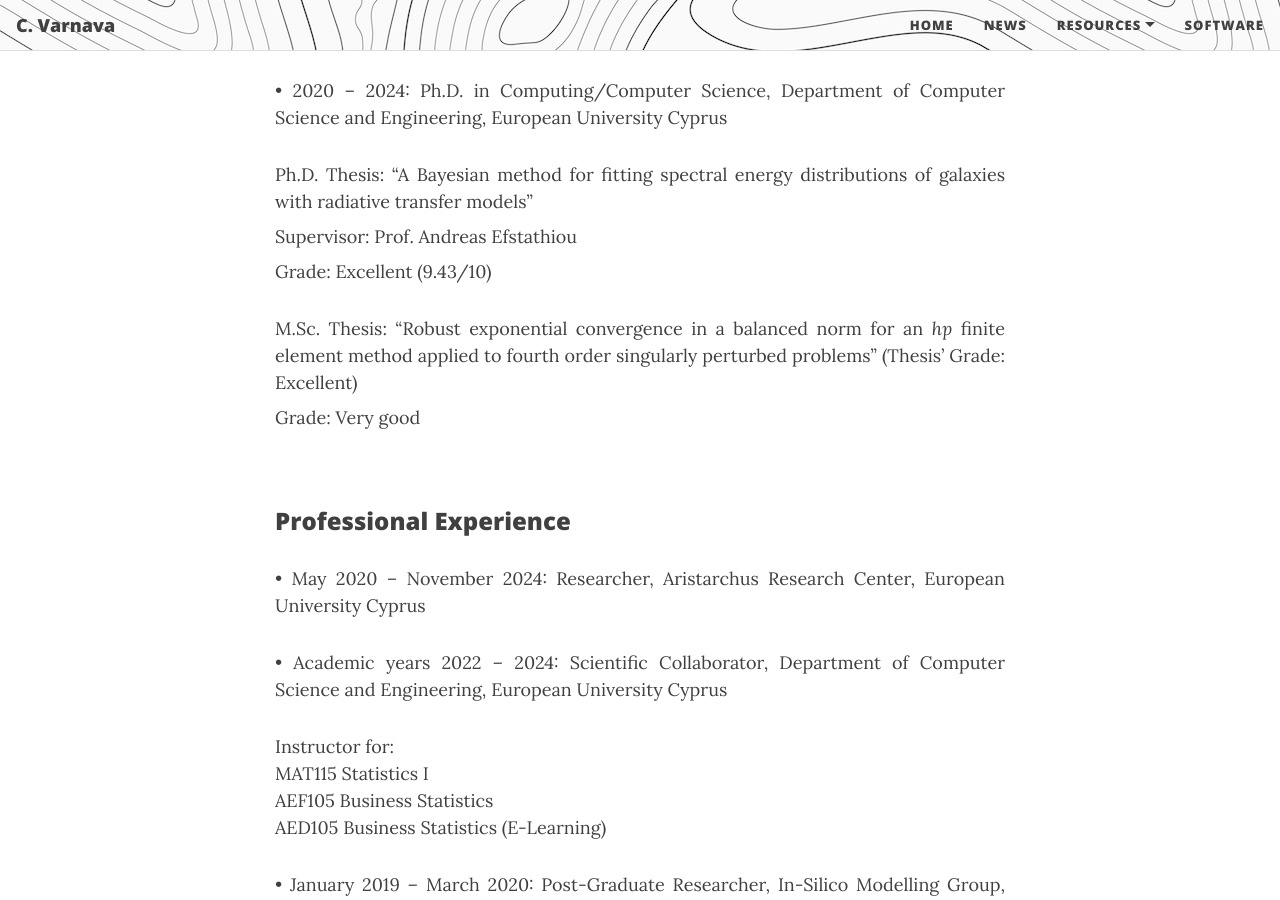
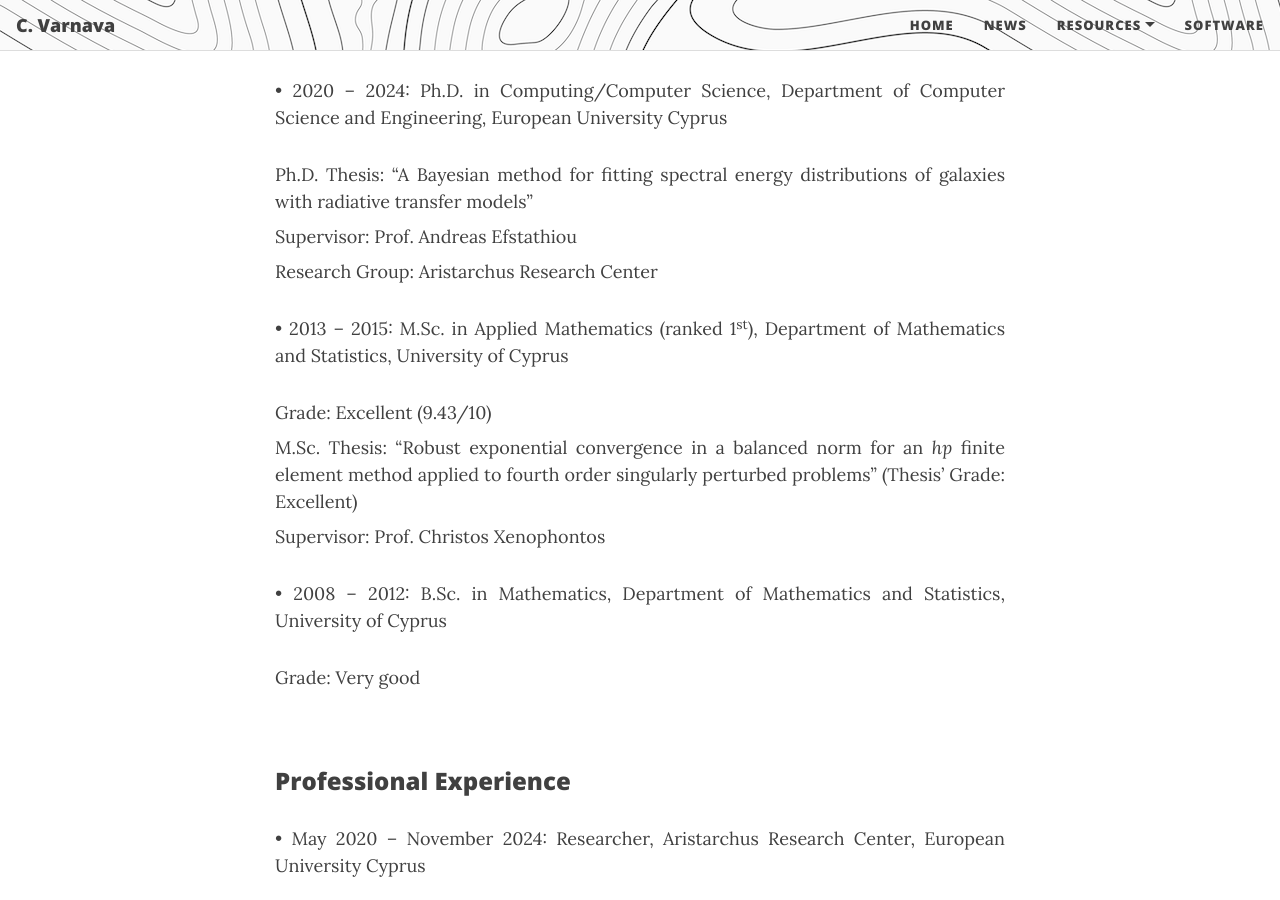
Before and after one commit to ch-var/ch-var.github.io, a Jekyll site: the page built from cv.html, in a window 1280 px wide and 900 px high, scrolled down 272 px. Built offline with Jekyll 4.4.1, drawn with Linux system fonts in a browser that asks for light colours; formulas are drawn with MathJax 3.

Commit message:
Update cv.html

```diff
--- a/cv.html
+++ b/cv.html
@@ -7,13 +7,13 @@ mathjax: true
 <p style="font-family: var(--header-font); font-weight: 800; line-height: 1.1; font-size: 1.5rem; margin-top: 1.25rem;">Education</p>
 <p>
 <p align='justify'>&#8226; 2020 – 2024: Ph.D. in Computing/Computer Science, Department of Computer Science and Engineering, European University Cyprus</p>
-<p align='justify' style="margin-top: 0px; margin-bottom: 8px;">Ph.D. Thesis: “A Bayesian method for fitting spectral energy distributions of galaxies with radiative transfer models”</p>
+<p align='justify' style="margin-top: 8px; margin-bottom: 8px;">Ph.D. Thesis: “A Bayesian method for fitting spectral energy distributions of galaxies with radiative transfer models”</p>
 <p align='justify' style="margin-top: 0px; margin-bottom: 8px;">Supervisor: Prof. Andreas Efstathiou</p>
-<p align='justify' style="margin-top: 0px;>Research Group: Aristarchus Research Center</p>
+<p align='justify' style="margin-top: 0px;">Research Group: Aristarchus Research Center</p>
 <p align='justify'>&#8226; 2013 – 2015: M.Sc. in Applied Mathematics (ranked 1<sup>st</sup>), Department of Mathematics and Statistics, University of Cyprus</p>
 <p align='justify' style="margin-top: 0px; margin-bottom: 8px;">Grade: Excellent (9.43/10)</p>
 <p align='justify' style="margin-top: 0px; margin-bottom: 8px;">M.Sc. Thesis: “Robust exponential convergence in a balanced norm for an <i>hp</i> finite element method applied to fourth order singularly perturbed problems” (Thesis’ Grade: Excellent)</p>
-<p align='justify' style="margin-top: 0px;>Supervisor: Prof. Christos Xenophontos</p>
+<p align='justify' style="margin-top: 0px;">Supervisor: Prof. Christos Xenophontos</p>
 <p align='justify'>&#8226; 2008 – 2012: B.Sc. in Mathematics, Department of Mathematics and Statistics, University of Cyprus</p>
 <p align='justify' style="margin-top: 0px;">Grade: Very good</p>
 <br>
```
